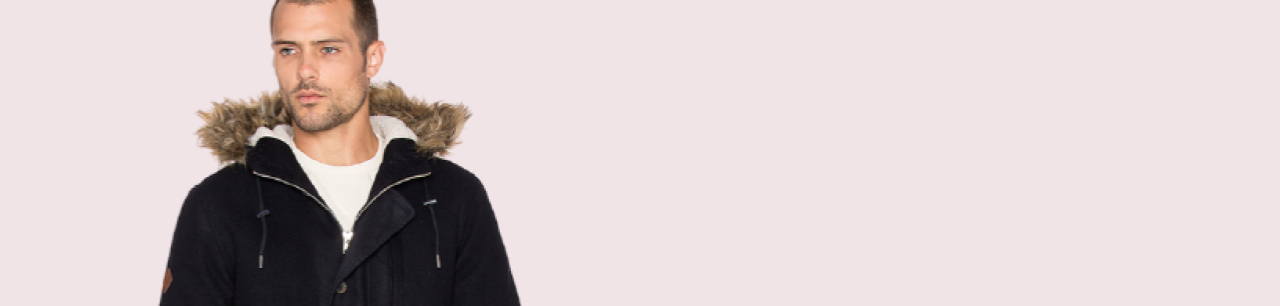
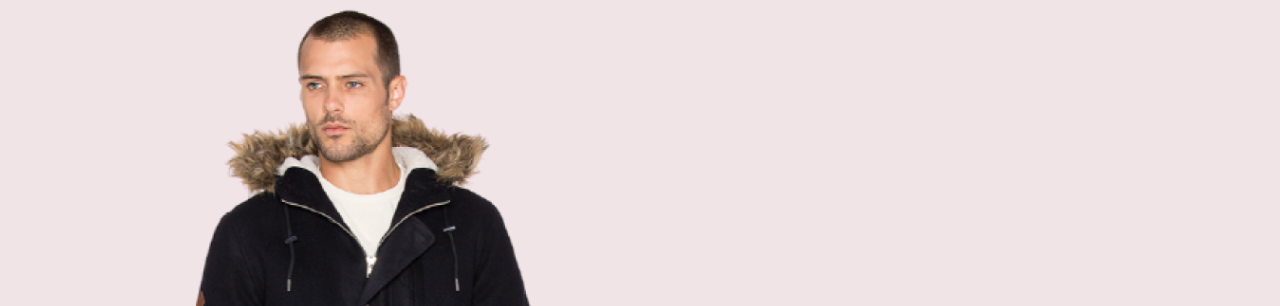
Before and after one commit to alex-ryap/shop, a plain HTML site: page index.html in a window 1280 px wide. Shown: the part 78-384 px from the top of the page. Drawn offline with Linux system fonts and the light colour scheme.

Commit message:
fix top bg

```diff
--- a/css/style.scss
+++ b/css/style.scss
@@ -80,9 +80,9 @@ details {
     height: calc(100vh - 75px);
     @include dflex($align: center, $justify: flex-end);
     background-image: url('../img/bgtop.png');
-    object-fit: cover;
+    background-size: contain;
     background-repeat: no-repeat;
-    background-position: calc(-65% + 75px) bottom;
+    background-position: -100px bottom;
   }
 
   &__content {
```
Also changed, not shown: css/style.css, 1 other file.
